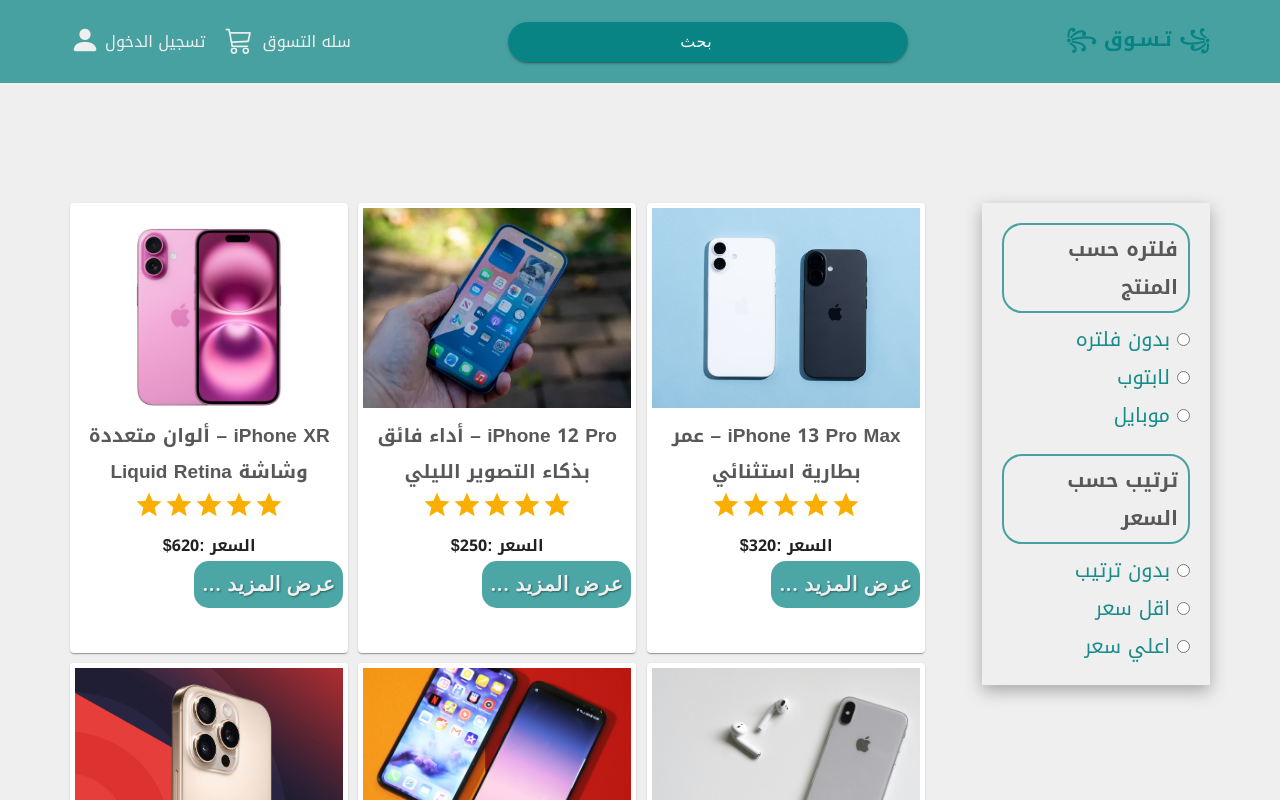
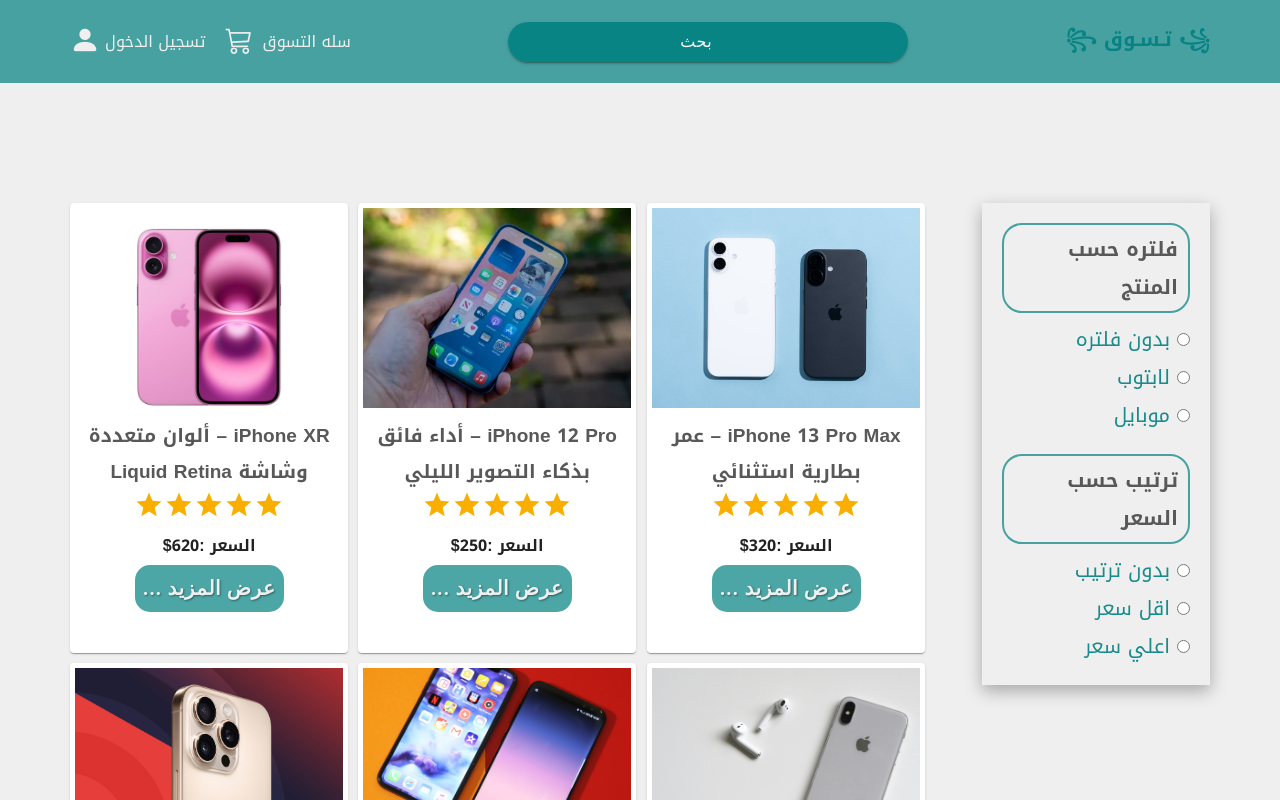
Before and after one commit to NaderMahmoud77/shop-store, a React (Create React App) app: page /products in a window 1280 px wide. Shown: the top 800 px of the page. Built offline with nearby package versions, Linux system fonts and the light colour scheme; data requests are answered from the project's data file; some icons are missing.

Commit message:
تعديل بسيط في CSS

```diff
--- a/src/WhenClickLinkNavBar/Products/productList.jsx
+++ b/src/WhenClickLinkNavBar/Products/productList.jsx
@@ -25,7 +25,7 @@
 
                 <div className="list-item-price">السعر :{i.price}$</div>
 
-                  <Link to={`/single-prouduct/${i.id}`}>
+                  <Link to={`/single-prouduct/${i.id}`} style={{width:"max-content",margin:"4px auto" , display:"block"}}>
                    <ButtonSeeMore />
                   </Link>
 
```
